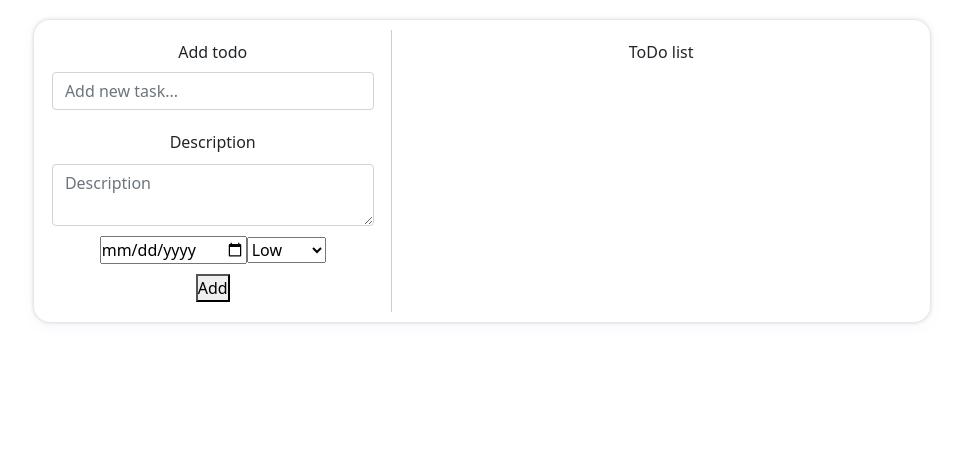
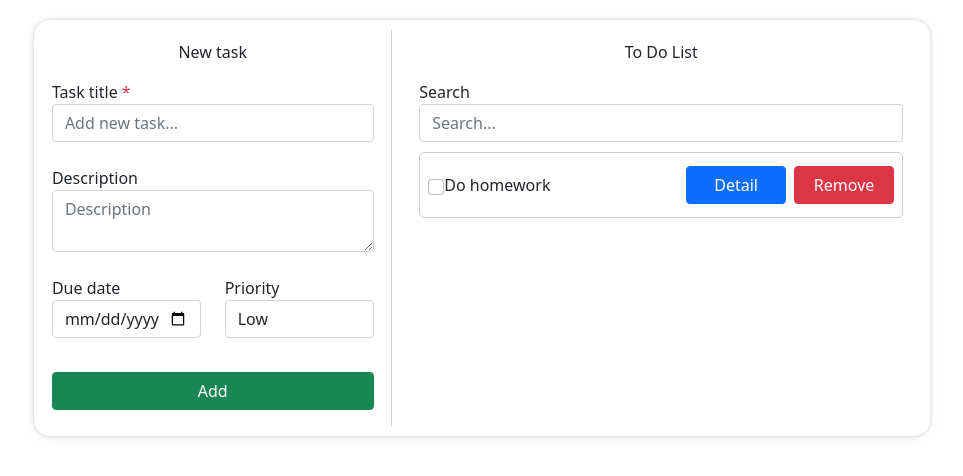
Before and after one commit to dovansy/todolist, a React (Create React App) app: page / in a window 1280 px wide. Shown: the top 476 px of the page, without its empty margins (158-1121 px from the left). Built offline with nearby package versions, Linux system fonts and the light colour scheme; the HTML template or start-up script is replaced by a standard one.

Commit message:
add to do list

```diff
--- a/src/components/AddTodo.js
+++ b/src/components/AddTodo.js
@@ -3,23 +3,32 @@ import "../styles/Todolist.css";
 function AddTodo() {
   return (
     <div className="add-todo">
-      <div className="todo-list-header">
-        <span className="todo-list-header-content">Add todo</span>
-        <div className="add-todo-content my-2">
+      <div>
+        <span className="todo-list-header">New task</span>
+        <div className="add-todo-content my-3">
+          <span>
+            Task title <span className="text-danger">*</span>
+          </span>
           <input className="form-control" placeholder="Add new task..." />
-          <div style={{ display: "flex", flexDirection: "column" }}>
+          <div className="my-4">
             <span>Description</span>
             <textarea placeholder="Description" className="form-control" />
           </div>
-          <div>
-            <input type="date" />
-            <select>
-              <option>Low</option>
-              <option>Normal</option>
-              <option>High</option>
-            </select>
+          <div className="row my-4">
+            <div className="col-6">
+              <span>Due date</span>
+              <input type="date" className="form-control" />
+            </div>
+            <div className="col-6">
+              <span>Priority</span>
+              <select className="form-control">
+                <option>Low</option>
+                <option>Normal</option>
+                <option>High</option>
+              </select>
+            </div>
           </div>
-          <button>Add</button>
+          <button className="btn btn-success d-flex btn-add">Add</button>
         </div>
       </div>
     </div>
--- a/src/components/ToDoList.js
+++ b/src/components/ToDoList.js
@@ -3,8 +3,22 @@ import "../styles/Todolist.css";
 function ToDoList() {
   return (
     <div className="todo-list">
-      <div className="todo-list-header">
-        <span className="todo-list-header-content">ToDo list</span>
+      <div>
+        <span className="todo-list-header">To Do List</span>
+        <div className="add-todo-content my-3">
+          <span>Search</span>
+          <input className="form-control" placeholder="Search..." />
+          <div className="to-do-item px-2">
+            <div className="item-side-left">
+              <input type="checkbox" className="form-check-input" />
+              <span className="form-check-label pl-2">Do homework</span>
+            </div>
+            <div className="item-side-right">
+              <button className="btn btn-primary btn-action mx-2">Detail</button>
+              <button className="btn btn-danger btn-action">Remove</button>
+            </div>
+          </div>
+        </div>
       </div>
     </div>
   );
--- a/src/styles/Todolist.css
+++ b/src/styles/Todolist.css
@@ -7,10 +7,8 @@
 }
 
 .todo-list-header {
-  text-align: center;
-}
-
-.todo-list-header-content {
+  display: flex;
+  justify-content: center;
   font-size: 16px;
   font-weight: 500;
 }
@@ -31,3 +29,30 @@
 .todo-list {
   width: 60%;
 }
+
+/* btn add */
+.btn-add {
+  width: 100%;
+  justify-content: center;
+}
+
+/* to do item */
+.to-do-item {
+  border: 1px solid #cdcdcd;
+  border-radius: 5px;
+}
+
+.btn-action {
+  width: 100px;
+}
+
+.to-do-item {
+  display: flex;
+  align-items: center;
+  justify-content: space-between;
+}
+
+.item-side-left {
+  display: flex;
+  align-items: center;
+}
```
Also changed, not shown: 1 other file (tests, documents, lock files or other folders).
